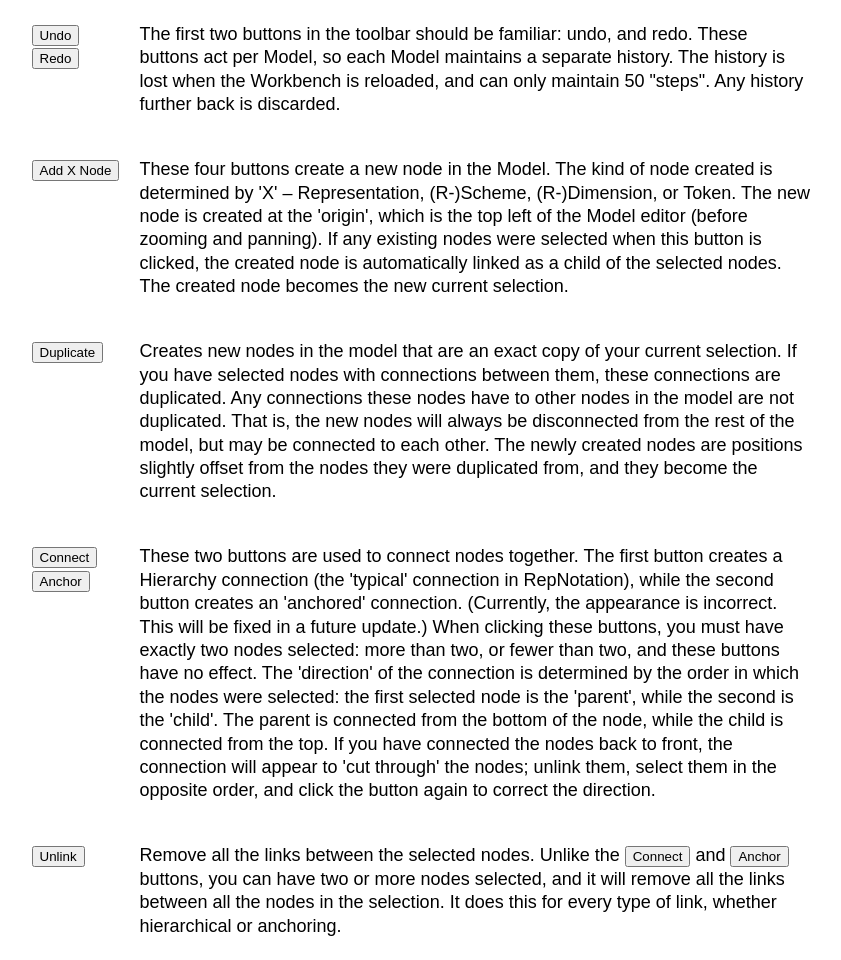
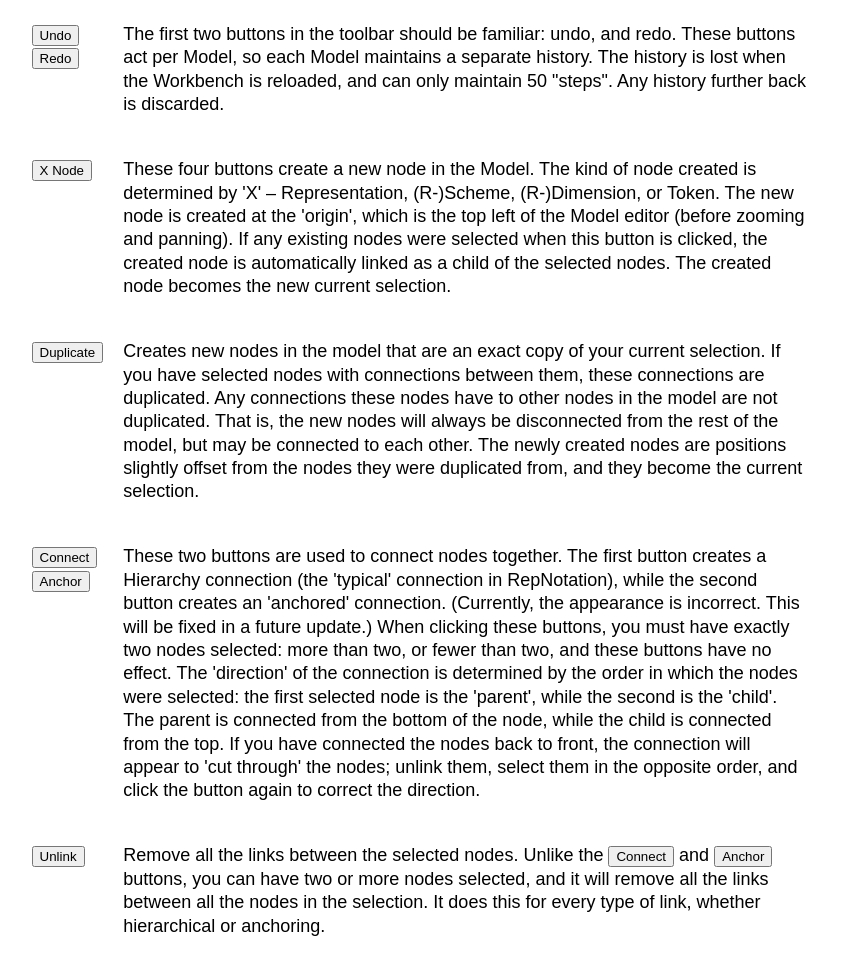
Before and after one commit to rep2rep/RepWorkbench, a website: page src/manual.html in a window 1280 px wide. Shown: the part 1729-2689 px from the top of the page, without its empty margins (219-1060 px from the left). Drawn offline with Linux system fonts and the light colour scheme.

Commit message:
Remove 'Add' from toolbar buttons

```diff
--- a/src/manual.html
+++ b/src/manual.html
@@ -149,7 +149,7 @@
             per Model, so each Model maintains a separate history. The history is lost when the Workbench
             is reloaded, and can only maintain 50 "steps". Any history further back is discarded.
       </p></td></tr>
-      <tr><td><p><input type="button" value="Add X Node" /></p></td><td>
+      <tr><td><p><input type="button" value="X Node" /></p></td><td>
           <p>
             These four buttons create a new node in the Model. The kind of node
             created is determined by 'X' &ndash; Representation, (R-)Scheme, (R-)Dimension, or Token.
```
Also changed, not shown: 1 other file.
